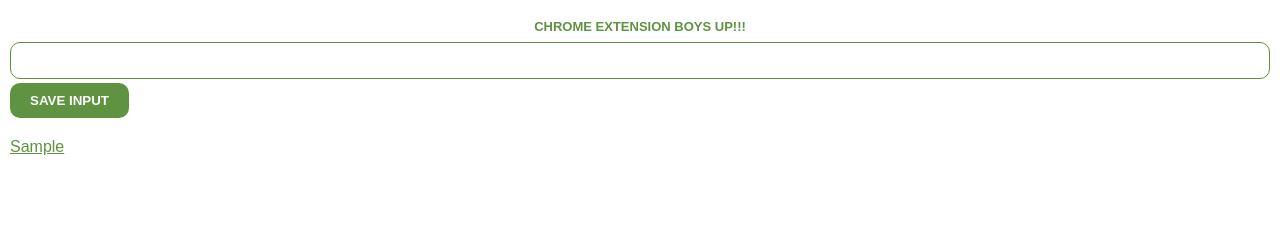
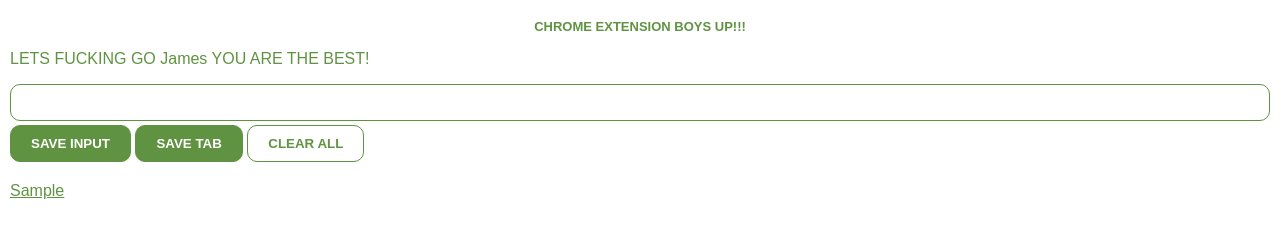
Before and after one commit to HYAZEUS/Chrome-Extension, a browser extension: page index.html in a window 1280 px wide. Both pictures are taken after typing "Sample" into the empty fields and a click on the button "SAVE INPUT". Drawn offline with Linux system fonts and the light colour scheme.

Commit message:
Initial commit

```diff
--- a/index.css
+++ b/index.css
@@ -6,6 +6,7 @@ body {
     color: #5f9341;
     font-family: Arial, Helvetica, sans-serif;
     min-width: 400px;
+    align-items: center;
 }
 
 h1 {
@@ -52,9 +53,15 @@ button {
     background: #5f9341;
     color: white;
     padding: 10px 20px;
-    border: none;
+    border: 1px solid #5f9341;
     font-weight: bold;
     border-radius: 10px;
+    margin: 0 auto;
+}
+
+#clear-all {
+    background: white;
+    color: #5f9341;
 }
 
 #box {
--- a/index.html
+++ b/index.html
@@ -4,17 +4,19 @@
     <meta charset="UTF-8">
     <meta name="viewport" content="width=device-width, initial-scale=1.0">
     <link rel="stylesheet" href="index.css">
-    <link rel="icon" type="image/x-icon" href="/IMG_4302.jpg">
+    <link rel="icon" type="image/x-icon" href="IMG_4302.jpg">
     <title>CHROME EXTENSION</title>
 </head>
 <body>
     <H1>CHROME EXTENSION BOYS UP!!!</H1>
+    <p id="welcome-El"></p>
     <input type="text" id="input-el">
     <br>
     <button id="input-btn"> SAVE INPUT </button>
+    <button id="save-tab"> SAVE TAB </button>
+    <button id="clear-all"> CLEAR ALL </button>
     <ul id="ul-el"><li></li></ul>
     <br>
-    <div onclick="paragraph()" id="buy-button"></div>
     <script src="index.js"></script>
 </body>
 </html>
--- a/index.js
+++ b/index.js
@@ -1,5 +1,3 @@
-
-
 
 
 let myLeads = []
@@ -7,7 +5,38 @@ const inputEl = document.getElementById("input-el")
 const inputBtn = document.getElementById("input-btn")
 const ulEl = document.getElementById("ul-el")
 let listItems = " "
+const clearAll = document.getElementById("clear-all")
+const leadsFromLocalStorage = JSON.parse( localStorage.getItem("myLeads") )
+const welcomeEl = document.getElementById("welcome-El")
+const saveTab = document.getElementById("save-tab")
 
+
+function greetUser(timb, name) {
+    welcomeEl.textContent += `
+    ${timb} ${name} YOU ARE THE BEST!
+` }
+
+greetUser("LETS FUCKING GO", "James")
+
+
+if (leadsFromLocalStorage) {
+    myLeads = leadsFromLocalStorage
+    render(myLeads)
+}
+
+clearAll.addEventListener("dblclick", function() {
+        localStorage.clear();
+        myLeads = [];
+        render(myLeads);
+});
+
+saveTab.addEventListener("click", function() {
+    chrome.tabs.query({currentWindow: true, active: true}, function(tabs) {
+        myLeads.push(tabs[0].url)
+        localStorage.setItem("myLeads", JSON.stringify(myLeads))
+        render(myLeads)
+    });
+});
 
 inputBtn.addEventListener("click", function() {
     saveInput()
@@ -23,8 +52,48 @@ function saveInput() {
     let inputValue = inputEl.value
     myLeads.push(inputValue)
     inputEl.value = ""
-    renderLeads()
+    localStorage.setItem("myLeads", JSON.stringify(myLeads))
+    render(myLeads)
+    console.log( localStorage.getItem("myLeads"))
 }
+
+function render(leads) {
+    let listItems = ""
+    for (let i = 0; i < leads.length; i++) {
+    listItems += `
+        <li>
+            <a target='_blank' href='${leads[i]}'>
+                ${leads[i]}
+            </a>
+        </li>
+    `
+    ulEl.innerHTML = listItems;
+} }
+
+
+
+
+
+
+// let trueOrFalse = Boolean("hello")
+
+// console.log(trueOrFalse)
+
+
+// const credits = 0
+
+// if (credits > 0) {
+//     console.log("Lets Play")
+//     } else {
+//         console.log("sorry no credit")
+//     }
+
+// let currentViewers
+
+// console.log(currentViewers)
+
+
+
 
 // inputBtn.addEventListener("click",function() {
 //     let inputValue = inputEl.value
@@ -32,21 +101,6 @@ function saveInput() {
 //     inputEl.value = ""
 //     renderLeads()
 // })
-
-
-function renderLeads() {
-    let listItems = ""
-    for (let i = 0; i < myLeads.length; i++) {
-    // ulEl.innerHTML += "<li>" + myLeads[i] + "</li>"
-    listItems += `
-        <li>
-            <a target='_blank' href='${myLeads[i]}'>
-                ${myLeads[i]}
-            </a>
-        </li>
-    `
-    ulEl.innerHTML = listItems;
-} }
 
 
 
@@ -59,9 +113,6 @@ function renderLeads() {
 //     Cheers ${sender}
 // `
 // console.log(email);
-
-
-
 
 
 
```
Also changed, not shown: manifest.json.
